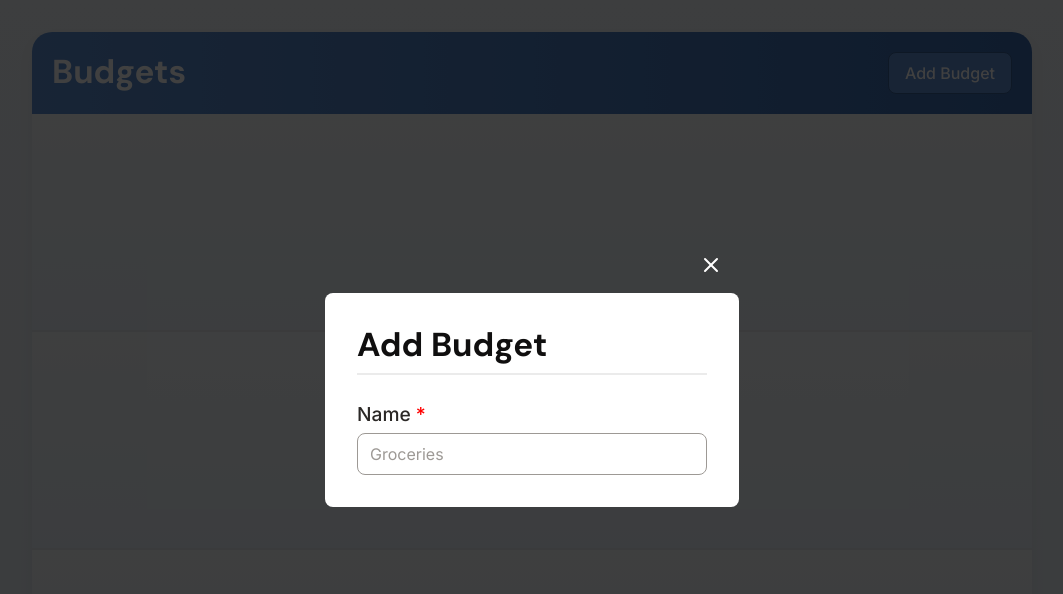
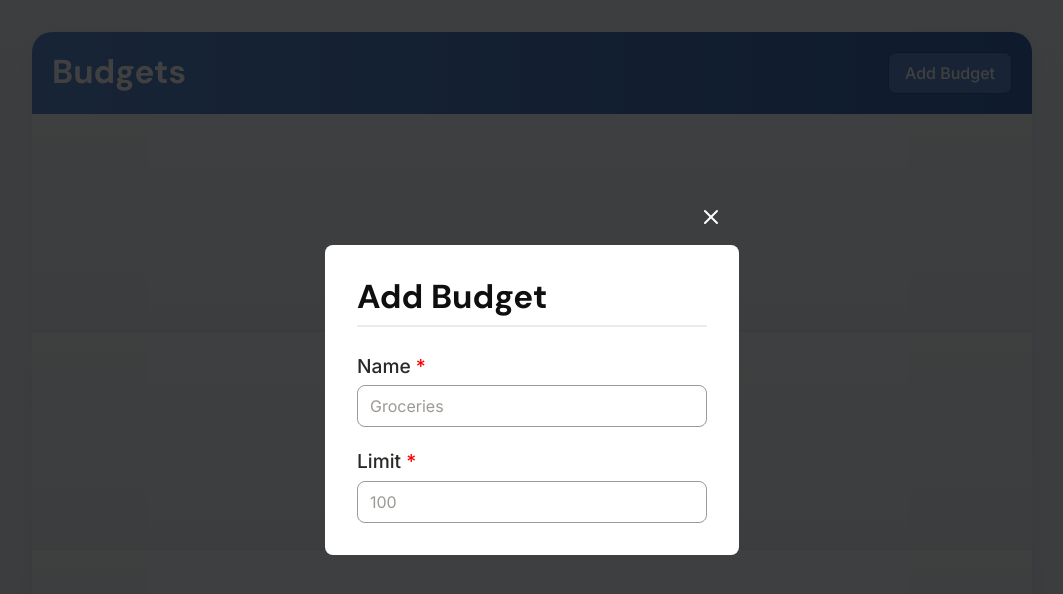
Before and after one commit to daniel-howorth/budget-app, a React (Vite) app: page / in a window 1280 px wide. Both pictures are taken after a click on the button "Add Budget". Shown: the top 594 px of the page, without its empty margins (108-1171 px from the left). Built offline with nearby package versions, Linux system fonts and the light colour scheme.

Commit message:
Implemented NumberInput

```diff
--- /dev/null
+++ b/src/components/FormElements/NumberInput/NumberInput.jsx
@@ -0,0 +1,39 @@
+import React from "react";
+import LabeledInput from "../LabeledInput";
+import styles from "./NumberInput.module.css";
+import clsx from "clsx";
+
+function NumberInput({
+  id,
+  label,
+  required = false,
+  min = 0,
+  step = 0.01,
+  inputMode = "decimal",
+
+  className = "",
+  ...delegated
+}) {
+  const appliedClassName = clsx(
+    styles.input,
+    "form-element-padding",
+    "tap-target",
+    className
+  );
+
+  return (
+    <LabeledInput id={id} label={label} required={required}>
+      <input
+        type="number"
+        min={min}
+        step={step}
+        inputMode={inputMode}
+        className={appliedClassName}
+        {...delegated}
+        pattern="[0-9]*"
+      />
+    </LabeledInput>
+  );
+}
+
+export default NumberInput;
--- /dev/null
+++ b/src/components/FormElements/NumberInput/NumberInput.module.css
@@ -0,0 +1,15 @@
+.input {
+  width: 100%;
+  border: 1px solid var(--form-element-border);
+  border-radius: 0.5rem;
+}
+
+.input:focus {
+  outline: none;
+  border-color: var(--color-primary);
+  box-shadow: 0 0 0 3px rgba(94, 143, 211, 0.3);
+}
+
+.input::placeholder {
+  color: var(--form-text-placeholder);
+}
--- /dev/null
+++ b/src/components/FormElements/NumberInput/index.js
@@ -0,0 +1,2 @@
+export * from './NumberInput';
+export { default } from './NumberInput';
--- a/src/components/Forms/AddBudgetForm/AddBudgetForm.jsx
+++ b/src/components/Forms/AddBudgetForm/AddBudgetForm.jsx
@@ -1,12 +1,20 @@
 import React from "react";
 import Form from "../Form";
 import TextInput from "../../FormElements/TextInput";
+import NumberInput from "../../FormElements/NumberInput";
 
 function AddBudgetForm() {
   return (
     <Form>
       <h1>Add Budget</h1>
-      <TextInput id={"name"} label="Name" placeholder="Groceries" required />
+      <TextInput
+        id={"name"}
+        label="Name"
+        placeholder="Groceries"
+        required
+        className="margin-bottom--md"
+      />
+      <NumberInput id="limit" label="Limit" placeholder="100" required />
     </Form>
   );
 }
```
